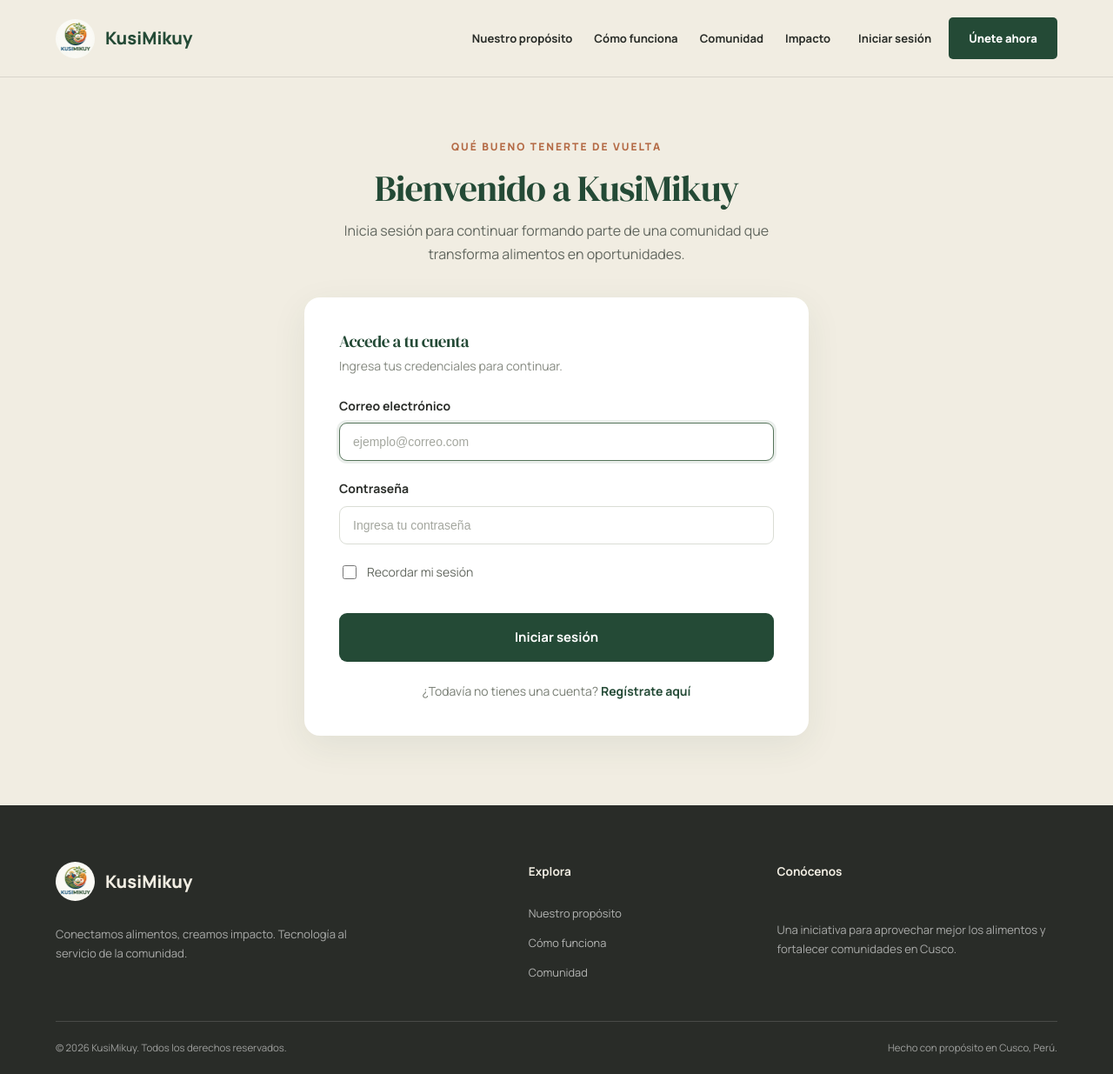
After one commit to AnthoGar/kusimikuy-laravel, a Laravel app: page /login in a window 1280 px wide. The commit adds this page. Shown: the whole page at 87% size. Run offline with Laravel 12, Linux system fonts and the light colour scheme.

Commit message:
Corrección de rutas y vistas

```diff
--- a/app/Http/Controllers/AuthController.php
+++ b/app/Http/Controllers/AuthController.php
@@ -70,9 +70,9 @@ class AuthController extends Controller
                     'distrito' => $datos['distrito'],
                     'raciones_diarias' => $datos['raciones_diarias'],
                     'tiene_refrigeracion' =>
-                        $datos['tiene_refrigeracion'] ?? false,
+                    $datos['tiene_refrigeracion'] ?? false,
                     'nombre_contacto' =>
-                        $datos['nombre_contacto'] ?? null,
+                    $datos['nombre_contacto'] ?? null,
                 ]);
             }
 
@@ -89,4 +89,48 @@ class AuthController extends Controller
             ->route('home')
             ->with('success', '¡Tu cuenta ha sido creada correctamente!');
     }
+
+    public function showLogin()
+    {
+        return view('auth.login');
+    }
+
+    public function login(Request $request)
+    {
+        $credenciales = $request->validate([
+            'email' => 'required|email',
+            'password' => 'required|string',
+        ]);
+
+        // Solo permitimos iniciar sesión a cuentas activas.
+        $credenciales['is_active'] = true;
+
+        if (!Auth::attempt(
+            $credenciales,
+            $request->boolean('remember')
+        )) {
+            return back()
+                ->withErrors([
+                    'email' => 'Las credenciales son incorrectas o la cuenta está inactiva.',
+                ])
+                ->onlyInput('email');
+        }
+
+        // Regeneramos la sesión para prevenir ataques de fijación de sesión.
+        $request->session()->regenerate();
+
+        return redirect()->intended(route('home'))
+            ->with('success', '¡Bienvenido nuevamente a KusiMikuy!');
+    }
+
+    public function logout(Request $request)
+    {
+        Auth::logout();
+
+        $request->session()->invalidate();
+        $request->session()->regenerateToken();
+
+        return redirect()->route('home')
+            ->with('success', 'Has cerrado sesión correctamente.');
+    }
 }
--- a/bootstrap/app.php
+++ b/bootstrap/app.php
@@ -6,12 +6,14 @@ use Illuminate\Foundation\Configuration\Middleware;
 
 return Application::configure(basePath: dirname(__DIR__))
     ->withRouting(
-        web: __DIR__.'/../routes/web.php',
-        commands: __DIR__.'/../routes/console.php',
+        web: __DIR__ . '/../routes/web.php',
+        commands: __DIR__ . '/../routes/console.php',
         health: '/up',
     )
     ->withMiddleware(function (Middleware $middleware): void {
-        //
+        $middleware->alias([
+            'role' => \App\Http\Middleware\CheckRole::class,
+        ]);
     })
     ->withExceptions(function (Exceptions $exceptions): void {
         //
--- a/public/css/kusimikuy.css
+++ b/public/css/kusimikuy.css
@@ -899,3 +899,44 @@ p {
         font-size: 30px;
     }
 }
+
+/*LOGIN - KUSIMIKUY */
+
+.login-card {
+    max-width: 580px;
+    margin: 0 auto;
+}
+
+.login-remember {
+    display: flex;
+    align-items: center;
+    gap: 9px;
+    color: #62675F;
+    font-size: 14px;
+    cursor: pointer;
+    margin: 5px 0 25px;
+}
+
+.login-remember input {
+    width: 16px;
+    height: 16px;
+    accent-color: #244A36;
+    cursor: pointer;
+}
+
+.nav-user {
+    color: #244A36;
+    font-size: 14px;
+    font-weight: 600;
+}
+
+.nav-actions form {
+    margin: 0;
+}
+
+.nav-actions button.nav-login {
+    background: transparent;
+    border: none;
+    font-family: inherit;
+    cursor: pointer;
+}
--- /dev/null
+++ b/resources/views/auth/login.blade.php
@@ -0,0 +1,80 @@
+@extends('layouts.public')
+
+@section('title', 'Iniciar sesión | KusiMikuy')
+
+@section('content')
+<section class="register-section">
+    <div class="register-container">
+
+        <div class="register-heading">
+            <span class="register-eyebrow">QUÉ BUENO TENERTE DE VUELTA</span>
+            <h1>Bienvenido a KusiMikuy</h1>
+            <p>
+                Inicia sesión para continuar formando parte
+                de una comunidad que transforma alimentos en oportunidades.
+            </p>
+        </div>
+
+        <div class="register-card login-card">
+
+            @if ($errors->any())
+            <div class="register-alert">
+                @foreach ($errors->all() as $error)
+                <p>{{ $error }}</p>
+                @endforeach
+            </div>
+            @endif
+
+            <form action="{{ route('login.store') }}" method="POST">
+                @csrf
+
+                <div class="register-group">
+                    <h2>Accede a tu cuenta</h2>
+                    <p>Ingresa tus credenciales para continuar.</p>
+
+                    <div class="register-field">
+                        <label for="email">Correo electrónico</label>
+                        <input
+                            type="email"
+                            name="email"
+                            id="email"
+                            value="{{ old('email') }}"
+                            placeholder="ejemplo@correo.com"
+                            autocomplete="email"
+                            required
+                            autofocus>
+                    </div>
+
+                    <div class="register-field">
+                        <label for="password">Contraseña</label>
+                        <input
+                            type="password"
+                            name="password"
+                            id="password"
+                            placeholder="Ingresa tu contraseña"
+                            autocomplete="current-password"
+                            required>
+                    </div>
+
+                    <label class="login-remember">
+                        <input
+                            type="checkbox"
+                            name="remember"
+                            value="1">
+                        <span>Recordar mi sesión</span>
+                    </label>
+                </div>
+
+                <button type="submit" class="register-button">
+                    Iniciar sesión
+                </button>
+
+                <p class="register-login">
+                    ¿Todavía no tienes una cuenta?
+                    <a href="{{ route('register') }}">Regístrate aquí</a>
+                </p>
+            </form>
+        </div>
+    </div>
+</section>
+@endsection
--- a/resources/views/components/public/navbar.blade.php
+++ b/resources/views/components/public/navbar.blade.php
@@ -19,21 +19,41 @@
         </button>
 
         <div class="nav-content" id="main-menu">
+
             <div class="nav-links">
-                <a href="#proposito">Nuestro propósito</a>
-                <a href="#como-funciona">Cómo funciona</a>
-                <a href="#comunidad">Comunidad</a>
-                <a href="#impacto">Impacto</a>
+                <a href="{{ url('/#proposito') }}">Nuestro propósito</a>
+                <a href="{{ url('/#como-funciona') }}">Cómo funciona</a>
+                <a href="{{ url('/#comunidad') }}">Comunidad</a>
+                <a href="{{ url('/#impacto') }}">Impacto</a>
             </div>
 
             <div class="nav-actions">
-                <a href="#comunidad" class="nav-login">
+
+                @guest
+                {{-- Opciones para visitantes --}}
+                <a href="{{ route('login') }}" class="nav-login">
                     Iniciar sesión
                 </a>
 
-                <a href="#comunidad" class="btn btn-primary">
+                <a href="{{ route('register') }}" class="btn btn-primary">
                     Únete ahora
                 </a>
+                @endguest
+
+                @auth
+                {{-- Opciones para usuarios autenticados --}}
+                <span class="nav-user">
+                    Hola, {{ auth()->user()->name }}
+                </span>
+
+                <form action="{{ route('logout') }}" method="POST">
+                    @csrf
+                    <button type="submit" class="nav-login">
+                        Cerrar sesión
+                    </button>
+                </form>
+                @endauth
+
             </div>
         </div>
 
--- a/routes/web.php
+++ b/routes/web.php
@@ -3,6 +3,7 @@
 use App\Http\Controllers\HomeController;
 use App\Http\Controllers\AuthController;
 use Illuminate\Support\Facades\Route;
+use App\Http\Controllers\DonanteDashboardController;
 
 Route::get('/', [HomeController::class, 'index'])
     ->name('home');
@@ -13,3 +14,22 @@ Route::get('/registro', [AuthController::class, 'showRegister'])
 
 Route::post('/registro', [AuthController::class, 'register'])
     ->name('register.store');
+
+// Inicio de sesión
+Route::get('/login', [AuthController::class, 'showLogin'])
+    ->middleware('guest')
+    ->name('login');
+
+Route::post('/login', [AuthController::class, 'login'])
+    ->middleware('guest')
+    ->name('login.store');
+
+// Cierre de sesión
+Route::post('/logout', [AuthController::class, 'logout'])
+    ->middleware('auth')
+    ->name('logout');
+
+Route::middleware(['auth', 'role:donante'])->group(function () {
+    Route::get('/donante/panel', [DonanteDashboardController::class, 'index'])
+        ->name('donante.dashboard');
+});
```
Also changed, not shown: app/Http/Controllers/DonanteDashboardController.php (added, +13 -0 lines), app/Http/Middleware/CheckRole.php (added, +30 -0 lines), resources/views/dashboards/donante/index.blade.php (added, +25 -0 lines), resources/views/layouts/dashboard.blade.php (added, +90 -0 lines).
